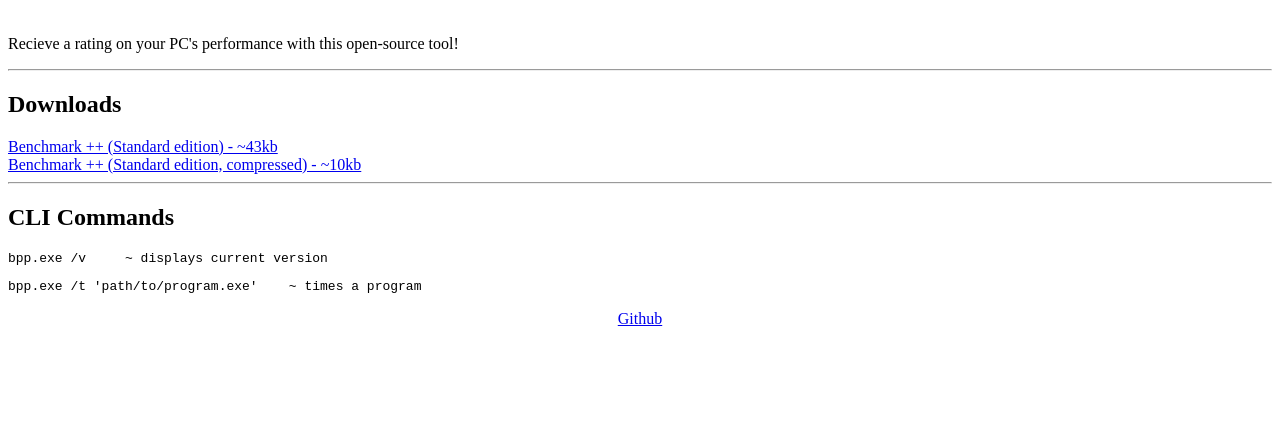
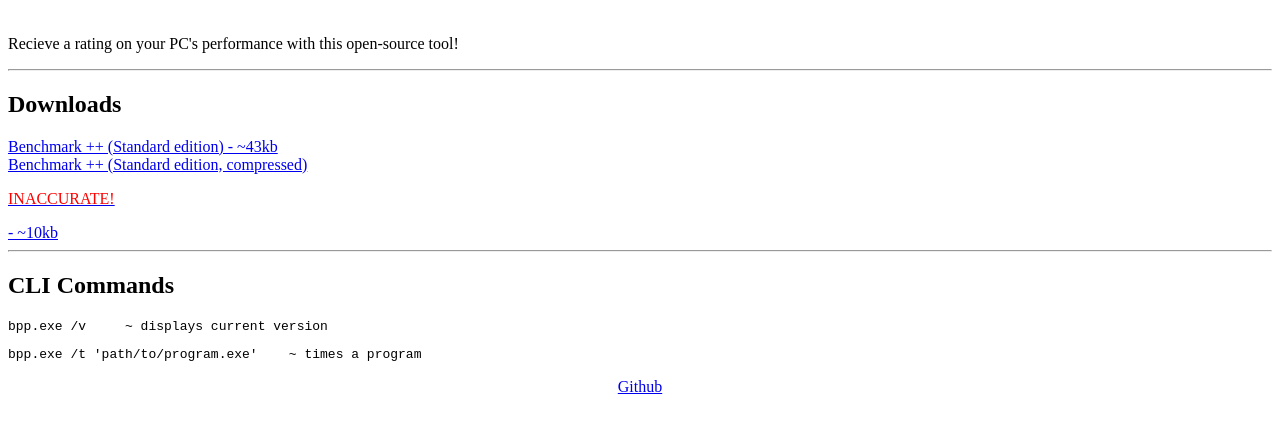
Before and after one commit to jansel1/bpp-website, a plain HTML site: page home/index.html in a window 1280 px wide. Shown: the part 79-512 px from the top of the page. Drawn offline with Linux system fonts and the light colour scheme.

Commit message:
BPP Compressed is inaccurate!

```diff
--- a/home/index.html
+++ b/home/index.html
@@ -17,7 +17,7 @@
 
     <a href="./BenchmarkPP/bpp.exe" download>Benchmark ++ (Standard edition) - ~43kb</a>
     <br>
-    <a href="./BenchmarkPP-Compressed/bpp.exe" download>Benchmark ++ (Standard edition, compressed) - ~10kb</a>
+    <a href="./BenchmarkPP-Compressed/bpp.exe" download>Benchmark ++ (Standard edition, compressed) <p style="color: red">INACCURATE!</p> - ~10kb</a>
     <hr>
 
     <h2>CLI Commands</h2>
```
